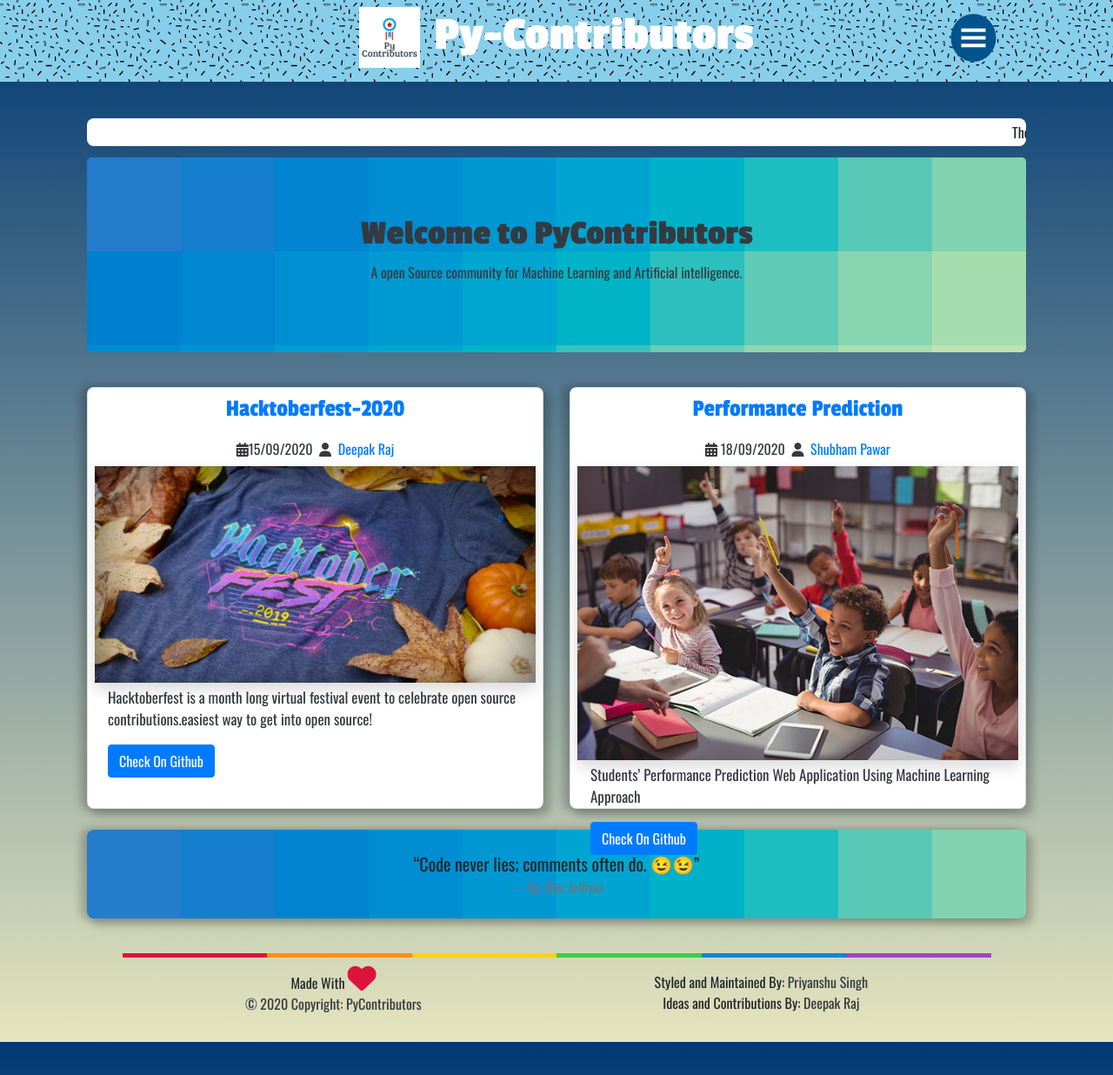
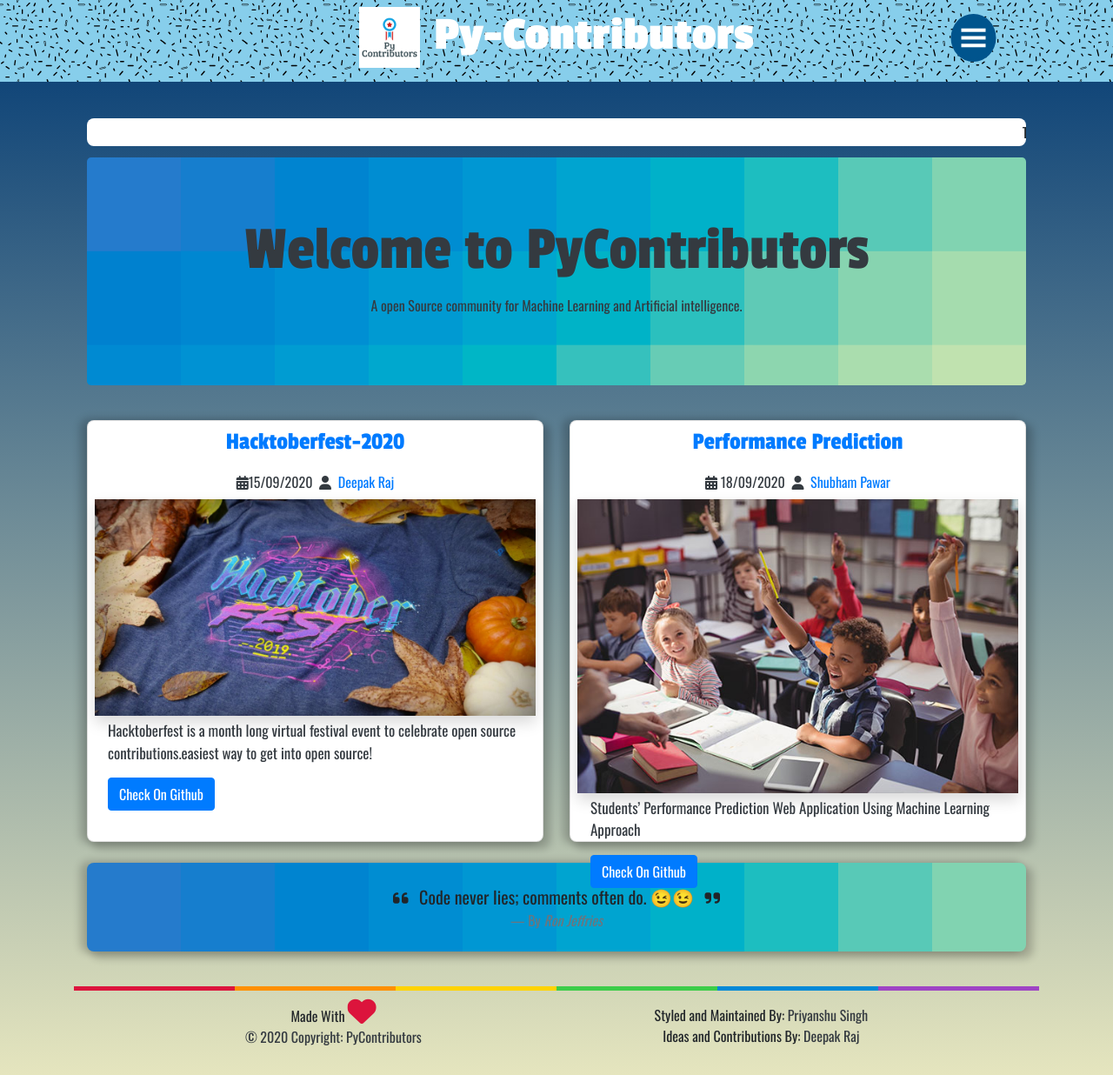
Before and after one commit to Py-Contributors/py-contributors.github.io, a Jekyll site: the page built from index.html, in a window 1280 px wide and 1236 px high. Shown: the whole window at 87% size. Built offline with Jekyll 4.4.1, drawn with Linux system fonts in a browser that asks for light colours; nearby versions of some CDN libraries; a style sheet for code colours, icons or effects is not loaded.

Commit message:
some animations and changes

```diff
--- a/assets/css/main.css
+++ b/assets/css/main.css
@@ -129,7 +129,7 @@
 }
 .box {
   display: flex;
-  width: 90%;
+  width: 100%;
   height: 5px;
   margin: 0 auto;
 }
@@ -337,3 +337,25 @@
 {
 	margin-left:25rem;
 }
+
+::selection
+{
+	background:#ffcb3c;
+}
+
+body{
+	opacity: 0;
+	margin-top: 50px;
+	animation: 1s slidefade .5s forwards;
+}
+.jumbo-content{
+	opacity: 0;
+	margin-top: 50px;
+	animation: 1s slidefade 1s forwards;
+}
+@keyframes slidefade {
+	100% {
+		opacity: 1;
+		margin: 0;
+	}
+}
--- a/index.html
+++ b/index.html
@@ -7,8 +7,10 @@
 <div class="container">
 	<marquee behavior="scroll" direction="left" bgcolor="white" class="p-1 my-2 bdrRadius">The site is under development, so please mind the messyness. Thank You. </marquee>
 	<div class="jumbotron text-dark text-center">
-	<h1><strong>Welcome to PyContributors</strong></h1>
-	<p>A open Source community for Machine Learning and Artificial intelligence.</p>
+		<div class="jumbo-content">
+		<h1 class="display-3"><strong>Welcome to PyContributors</strong></h1>
+		<p>A open Source community for Machine Learning and Artificial intelligence.</p>
+		</div>
 	</div>
 </div>
 
@@ -29,7 +31,7 @@
 	<div class="container">
 		<!-- Quote-->
 	<blockquote class="p-4 blockquote mt-4 text-center">
-		<p class="mb-0">“Code never lies; comments often do. 😉😉”</p>
+	<p class="mb-0"><i class="fa fa-quote-left mr-2"></i> Code never lies; comments often do. 😉😉 <i class="fa fa-quote-right ml-2"></i></p>
 		<footer class="blockquote-footer">By <cite title="Source Title">Ron Jeffries</cite></footer>
 	</blockquote>
 	</div>
--- a/join-us/index.html
+++ b/join-us/index.html
@@ -3,10 +3,10 @@
 title : Join Us
 active : join-us
 ---
-<h1>What is Py_contributors ?</h1>
+<h1>What is Py-Contributors ?</h1>
 <p>Py_Contributors is an open-source community for Python, Machine learning, Web Development and Data Science. Most of us are students and are continuously learning from each other's experiences.</p>
 
-<h1>Why to Contribute to open-source ?</h1>
+<h1>Why Contribute to Open-Source ?</h1>
 
 <p>Open source projects bring many benefits to those who participate in them, and such experience is great for your CV and greater for your knowledge and skills. By joining a community of like-minded people and polishing up your skills, you can give yourself a step up as an aspiring developer.</p>
 
```
Also changed, not shown: _layouts/default.html (+7 -0 lines).
